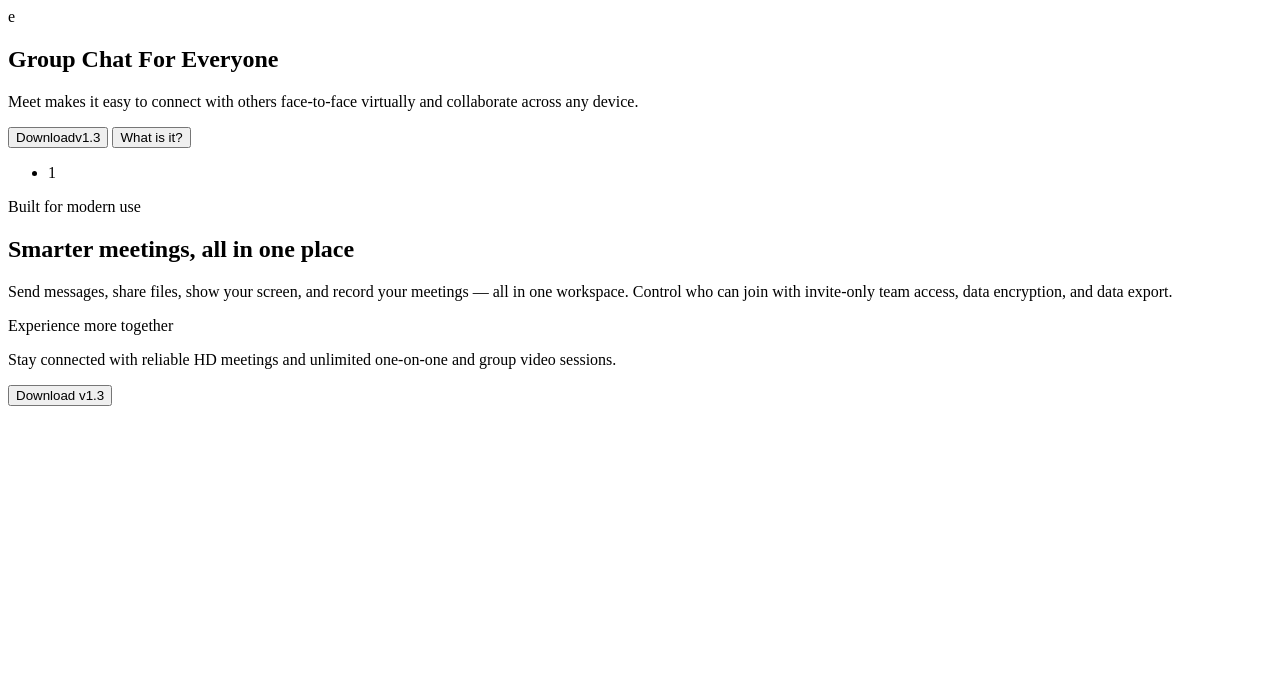
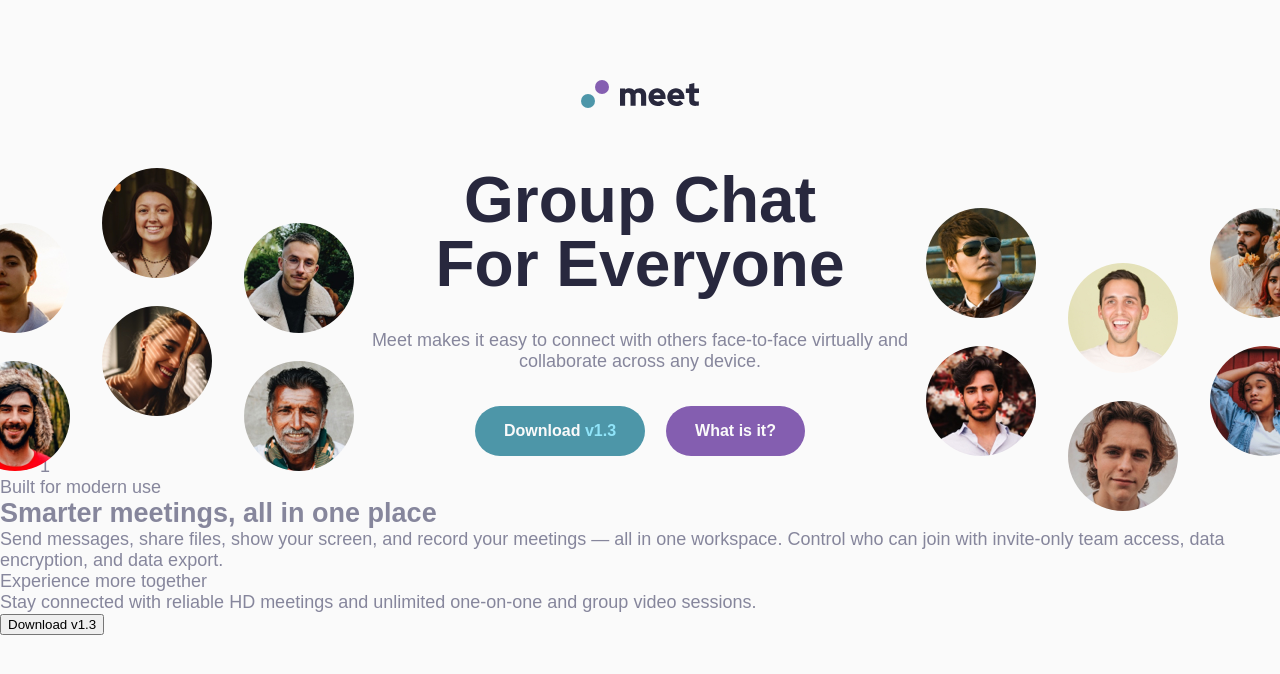
Before and after one commit to RawleSpringer/meet-landing-page, a SvelteKit app: page / in a window 1280 px wide. Shown: the top 674 px of the page. Built offline with nearby package versions, Linux system fonts and the light colour scheme.

Commit message:
hero css

```diff
--- a/package.json
+++ b/package.json
@@ -13,5 +13,8 @@
 		"svelte": "^4.0.5",
 		"vite": "^4.4.2"
 	},
-	"type": "module"
+	"type": "module",
+	"dependencies": {
+		"@fontsource-variable/red-hat-display": "^5.0.8"
+	}
 }
--- a/src/app.css
+++ b/src/app.css
@@ -2,15 +2,27 @@
 *::before,
 *::after {
   box-sizing: border-box;
+  margin-block-start: 0;
+  margin-block-end: 0;
+}
+
+html {
+  font-size: 62.5%;
 }
 
 html,
 body {
   height: 100%;
+  margin: 0;
 }
 
 body {
   -webkit-font-smoothing: antialiased;
+  background-color: hsl(0, 0%, 98%);
+  font-family: 'Red Hat Display Variable', sans-serif;
+  font-size: 1.8rem;
+  padding-top: 80px;
+  color: hsl(240, 10%, 57%);
 }
 
 img,
--- a/src/routes/+page.svelte
+++ b/src/routes/+page.svelte
@@ -1,20 +1,29 @@
 <script>
   import '../app.css';
+  import Logo from '../assets/logo.svelte';
+  import imgHeroLeft from '../assets/desktop/image-hero-left.png';
+  import imgHeroRight from '../assets/desktop/image-hero-right.png';
 </script>
 
-<div>
-  <header>e</header>
+<div class="container">
+  <header>
+    <Logo />
+  </header>
   <main>
-    <section>
+    <section class="hero">
+      <img class="img-left" src={imgHeroLeft} alt="" />
+      <div class="hero-content">
         <h1>Group Chat For Everyone</h1>
         <p>
           Meet makes it easy to connect with others face-to-face virtually and
           collaborate across any device.
         </p>
-      <div>
-        <button>Download<span>v1.3</span></button>
+        <div class="cta">
+          <button>Download <span>v1.3</span></button>
           <button>What is it?</button>
         </div>
+      </div>
+      <img class="img-right" src={imgHeroRight} alt="" />
     </section>
     <section>
       <ul>
@@ -41,3 +50,79 @@
     <button>Download v1.3</button>
   </footer>
 </div>
+
+<style>
+  header {
+    display: flex;
+    justify-content: center;
+    margin-bottom: 60px;
+  }
+
+  .hero {
+    display: flex;
+    justify-content: center;
+    position: relative;
+    overflow-x: clip;
+  }
+
+  .hero-content {
+    max-width: 540px;
+    display: flex;
+    flex-direction: column;
+    align-items: center;
+    justify-content: center;
+    text-align: center;
+  }
+
+  .hero-content h1 {
+    font-size: 6.4rem;
+    line-height: 64px;
+    color: hsl(240, 21%, 20%);
+    margin-bottom: 34px;
+    width: 445px;
+  }
+
+  .cta {
+    margin-top: 34px;
+  }
+
+  .cta button:first-child {
+    background-color: hsl(192, 37%, 48%);
+    color: hsl(0, 0%, 98%);
+    border: none;
+    padding: 16px 29px;
+    border-radius: 30px;
+    margin-right: 16px;
+    font-size: 1.6rem;
+    font-weight: bold;
+  }
+
+  .cta button:last-child {
+    background-color: hsl(268, 34%, 53%);
+    color: hsl(0, 0%, 98%);
+    border: none;
+    padding: 16px 29px;
+    border-radius: 30px;
+    font-size: 1.6rem;
+    font-weight: bold;
+  }
+
+  .cta span {
+    color: hsl(192, 90%, 77%);
+  }
+
+  .img-left {
+    position: absolute;
+    top: 0;
+    left: 0;
+    margin-left: -40px;
+  }
+
+  .img-right {
+    position: absolute;
+    top: 0;
+    right: 0;
+    margin-right: -40px;
+    margin-top: 40px;
+  }
+</style>
```
Also changed, not shown: src/assets/logo.svelte (renamed from src/assets/logo.svg), 1 other file (tests, documents, lock files or other folders). Lines whose indentation alone changed are shown as unchanged.
